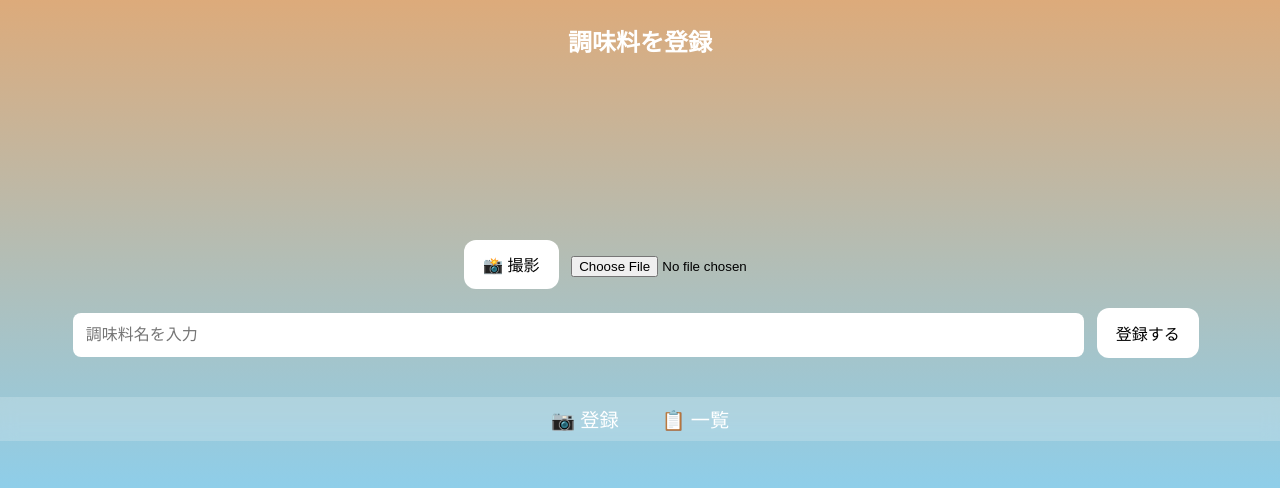
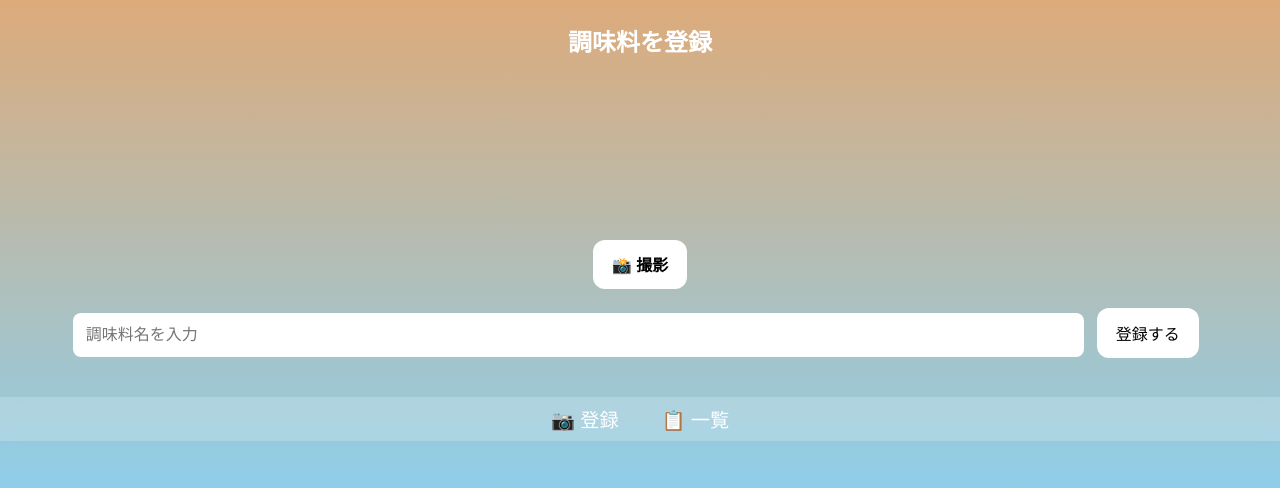
Before and after one commit to sum0924ssk-beep/kojin, a FastAPI app: page / in a window 1280 px wide. Shown: the part 215-703 px from the top of the page. Run offline with FastAPI, Linux system fonts and the light colour scheme; data that the repository does not hold is empty.

Commit message:
撮影ボタンの修正

```diff
--- a/static/style.css
+++ b/static/style.css
@@ -82,3 +82,32 @@ button:hover {
   width: 100%;
   border-radius: 8px;
 }
+/* style.css の既存のスタイルに追記 */
+
+/* 1. input[type="file"]要素を非表示にする */
+#fileInput { /* または input[type="file"] { */
+    display: none !important;
+}
+
+/* 2. <label>要素を既存の<button>と同じようにスタイリングする */
+.custom-file-upload {
+    /* 既存の<button>のスタイルをコピー */
+    background: white;
+    border: none;
+    padding: 0.8em 1.2em;
+    border-radius: 12px;
+    font-size: 1em;
+    margin: 0.5em;
+
+    /* ボタンとして機能させるための重要な設定 */
+    display: inline-block; /* ブロック要素のように扱えるようにする */
+    cursor: pointer;      /* マウスカーソルをポインターにする */
+    font-weight: bold;    /* 文字を太くする（任意） */
+    color: black;
+    text-align: center;
+}
+
+/* 3. ホバー時のスタイルを既存の<button>に合わせて設定 */
+.custom-file-upload:hover {
+    background: #ffe6cc; /* 既存のbutton:hoverと同じ */
+}
--- a/templates/index.html
+++ b/templates/index.html
@@ -7,8 +7,10 @@
  <canvas id="photoCanvas" style="display:none;"></canvas>
 
  <div class="button-group">
-      <button type="button" id="captureBtn">📸 撮影</button>
-      <input type="file" name="file" accept="image/*" capture="environment">
+      <label for="fileInput" class="custom-file-upload">
+          📸 撮影
+      </label>
+      <input type="file" id="fileInput" name="file" accept="image/*" capture="environment" style="display: none;">
  </div>
 
  <input type="text" name="name" placeholder="調味料名を入力" required>
--- a/templates/list.html
+++ b/templates/list.html
@@ -1,7 +1,7 @@
 {% extends "base.html" %}
 {% block content %}
 <section class="container">
-  <h2>登録済み調味料</h2>
+  <h2>登録済みちょみちょみ</h2>
   <div class="list">
     {% for item in items %}
       <div class="card">
```
Also changed, not shown: 1 other file. Lines whose indentation alone changed are shown as unchanged.
